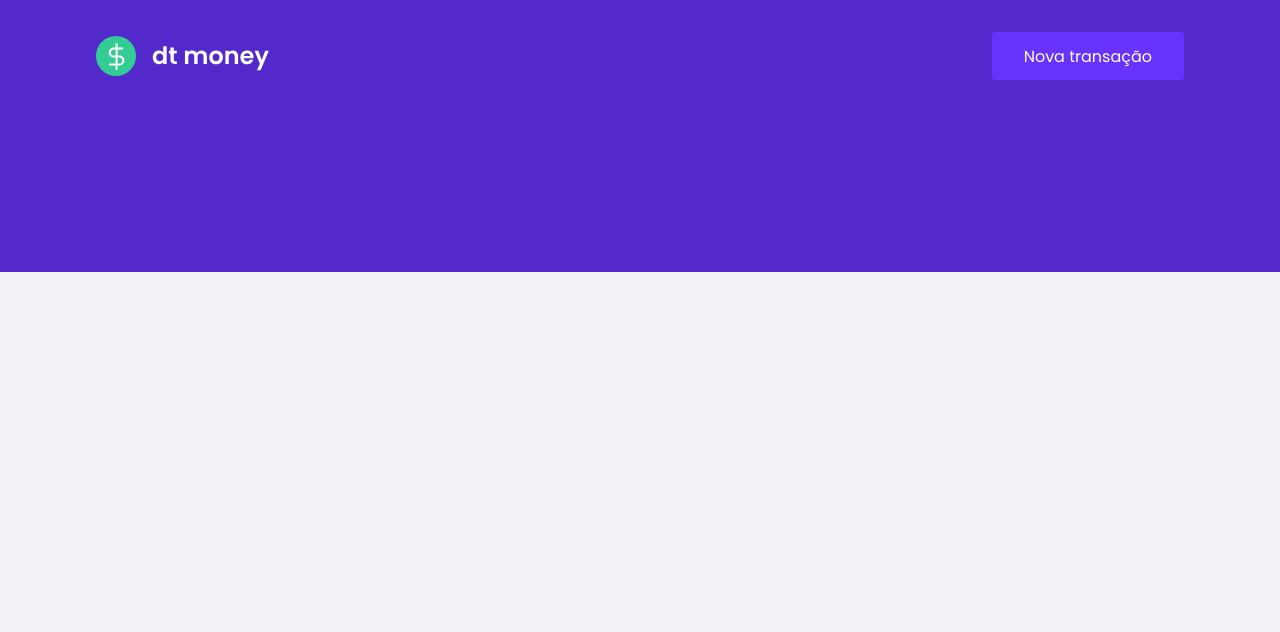
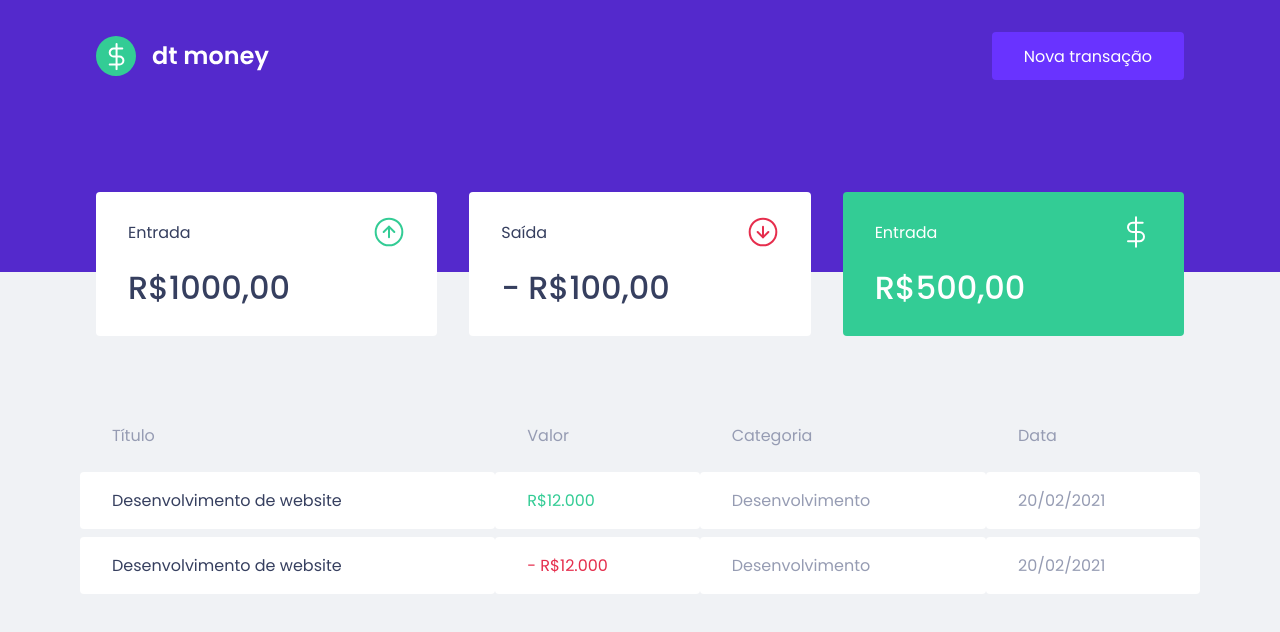
Before and after one commit to jefersonbitencourtv/dtmoney, a React (Create React App) app: page / in a window 1280 px wide. Shown: the top 632 px of the page. Built offline with nearby package versions, Linux system fonts and the light colour scheme.

Commit message:
Criação dos components e estilos

```diff
--- a/public/index.html
+++ b/public/index.html
@@ -10,7 +10,7 @@
     <link rel="shortcut icon" href="favicon.png" type="image/png">
     <title>dtmoney</title>
 
-    <link href="https://fonts.googleapis.com/css2?family=Poppins:wght@400;600&display=swap" rel="stylesheet">
+    <link href="https://fonts.googleapis.com/css2?family=Poppins:wght@400;500;600&display=swap" rel="stylesheet">
   </head>
   <body>
     <noscript>You need to enable JavaScript to run this app.</noscript>
--- a/src/App.tsx
+++ b/src/App.tsx
@@ -1,3 +1,4 @@
+import { Dashboard } from "./components/Dashboard";
 import { Header } from "./components/Header";
 import { GlobalStyle } from "./styles/global";
 
@@ -5,6 +6,7 @@
   return (
     <>
      <Header/>
+     <Dashboard/>
      <GlobalStyle/>
     </>
   );
--- /dev/null
+++ b/src/components/Dashboard/index.tsx
@@ -0,0 +1,13 @@
+import { Summary } from "../Summary";
+import { TransactionTable } from "../TransactionsTable";
+
+import { Container } from "./styles";
+
+export function Dashboard(){
+   return(
+    <Container>
+        <Summary/>
+        <TransactionTable/>
+    </Container>
+   );
+}
--- /dev/null
+++ b/src/components/Dashboard/styles.ts
@@ -0,0 +1,6 @@
+import styled from "styled-components";
+
+export const Container = styled.main`
+   max-width: 1120px;
+   margin: 0 auto;
+`;
--- /dev/null
+++ b/src/components/Summary/index.tsx
@@ -0,0 +1,33 @@
+import incomeImg from '../../assets/income.svg'
+import outcomeImg from '../../assets/outcome.svg'
+import totalImg from '../../assets/total.svg'
+import { Container } from "./styles";
+
+export function Summary() {
+    return (
+        <Container>
+            <div>
+                <header>
+                    <p>Entrada</p>
+                    <img src={incomeImg} alt="Entradas"></img>
+                </header>
+                <strong>R$1000,00</strong>
+            </div>
+            <div>
+                <header>
+                    <p>Saída</p>
+                    <img src={outcomeImg} alt="Saídas"></img>
+                </header>
+                <strong>- R$100,00</strong>
+            </div>
+            <div className="highlight-background">
+                <header>
+                    <p>Entrada</p>
+                    <img src={totalImg} alt="Total"></img>
+                </header>
+                <strong>R$500,00</strong>
+            </div>
+
+        </Container>
+    );
+}
--- /dev/null
+++ b/src/components/Summary/styles.ts
@@ -0,0 +1,38 @@
+import styled from "styled-components";
+
+export const Container = styled.div`
+   display: grid;
+   grid-template-columns: repeat(3, 1fr);
+   gap: 2rem;
+   margin-top: -5rem;
+   padding: 0 1rem 0 1rem;
+
+   div{
+      background: var(--shape);
+      padding: 1.5rem 2rem;
+      border-radius: 0.25rem;
+      color: var(--text-title);
+
+      header {
+         display: flex;
+         align-items: center;
+         justify-content: space-between;
+      }
+
+      strong {
+         display: block;
+         margin-top: 1rem;
+         font-size: 2rem;
+         font-weight: 500;
+         line-height: 3rem;
+
+      }
+
+      &.highlight-background{
+         background: var(--green);
+         color: #FFF;
+      }
+
+   }
+
+`;
--- /dev/null
+++ b/src/components/TransactionsTable/index.tsx
@@ -0,0 +1,33 @@
+import { Container } from "./styles";
+
+export function TransactionTable() {
+    return(
+        <Container>
+            <table>
+                <thead>
+                    <tr>
+                        <th>Título</th>
+                        <th>Valor</th>
+                        <th>Categoria</th>
+                        <th>Data</th>
+                    </tr>
+                </thead>
+                <tbody>
+                    <tr>
+                        <td> Desenvolvimento de website </td>
+                        <td className="deposit"> R$12.000</td>
+                        <td> Desenvolvimento </td>
+                        <td> 20/02/2021 </td>
+                    </tr>
+                    <tr>
+                        <td> Desenvolvimento de website </td>
+                        <td className="withdraw">- R$12.000</td>
+                        <td> Desenvolvimento </td>
+                        <td> 20/02/2021 </td>
+                    </tr>
+
+                </tbody>
+            </table>
+        </Container>
+    );
+}
--- /dev/null
+++ b/src/components/TransactionsTable/styles.ts
@@ -0,0 +1,38 @@
+import styled from "styled-components"
+
+export const Container = styled.div`
+   margin-top: 4rem;
+
+   table {
+      width: 100%;
+      border-spacing: 0 0.5rem;
+
+      th {
+         color: var(--text-body);
+         font-weight: 400;
+         padding: 1rem 2rem;
+         text-align: left;
+         line-height: 1.5rem;
+      }
+
+      td {
+         padding: 1rem 2rem;
+         border: 0;
+         background: var(--shape);
+         color: var(--text-body);
+         border-radius: 0.25rem;
+
+         &:first-child {
+         color: var(--text-title);
+         }
+         &.deposit {
+            color: var(--green);
+         }
+         &.withdraw {
+            color: var(--red);
+         }
+
+      }
+   }
+
+`;
--- a/src/styles/global.ts
+++ b/src/styles/global.ts
@@ -4,6 +4,7 @@
    :root{
       --background: #F0F2F5;
       --red: #E52E4D;
+      --green: #33CC95;
       --blue: #5429CC;
 
       --blue-light: #6933FF;
```
